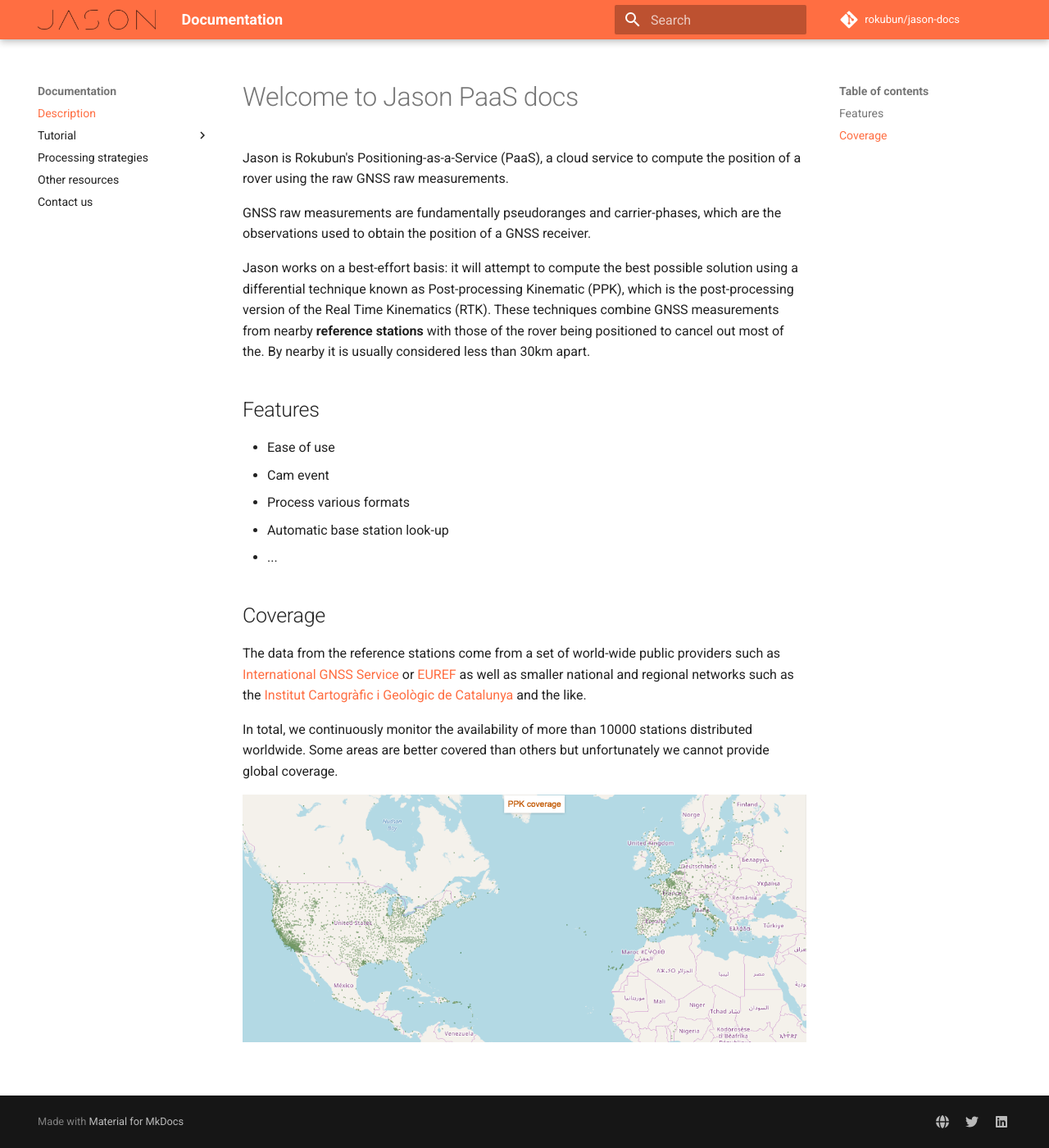
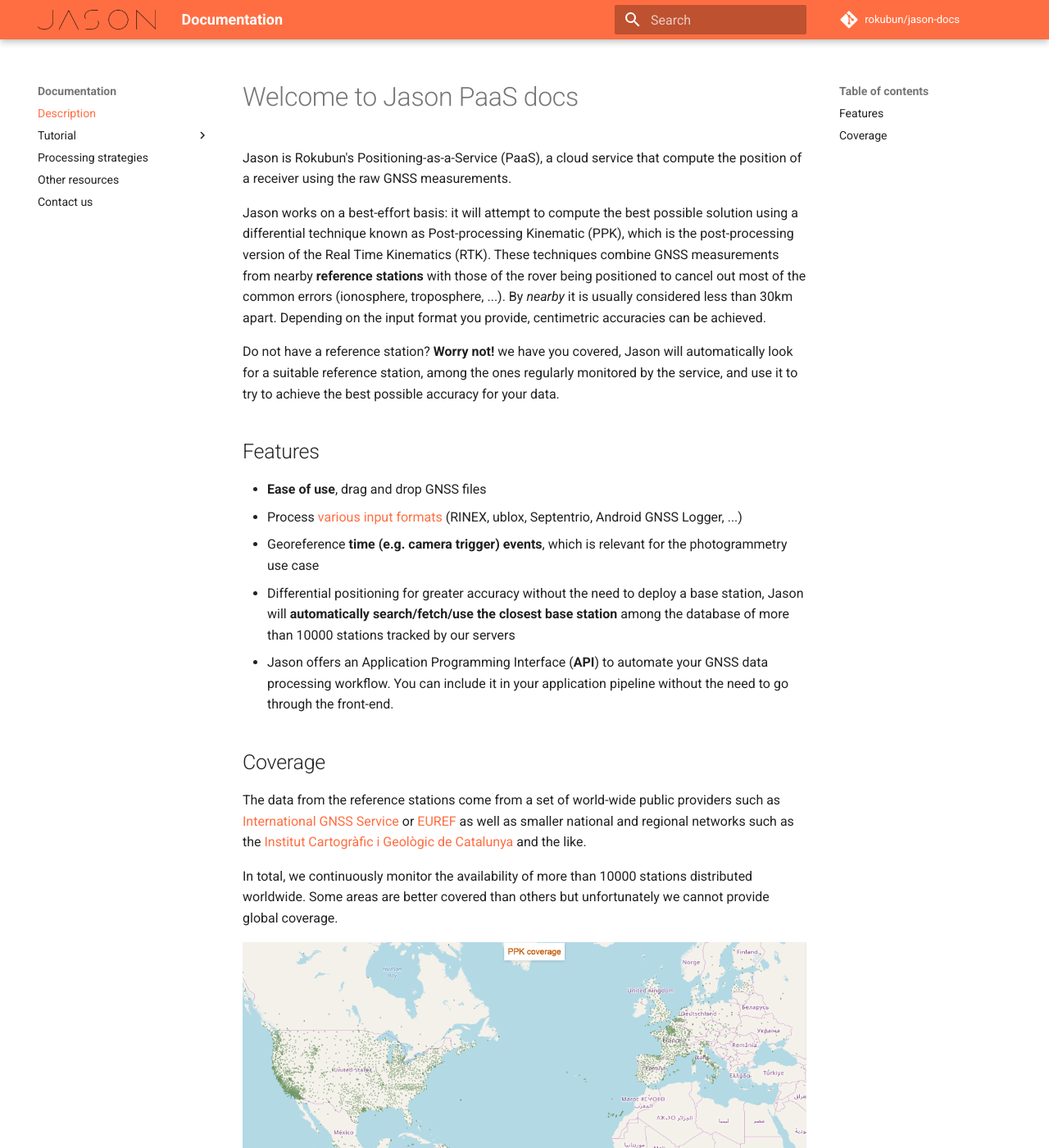
Before and after one commit to rokubun/jason-docs, an MkDocs documentation site: the page built from docs/index.md, in a window 1280 px wide and 1400 px high. Shown: the whole window at 82% size. Built offline with MkDocs 1.6.1 and Material for MkDocs 9.7.7, drawn with Linux system fonts in a browser that asks for light colours; comment, search, counter and statistics services are not loaded.

Commit message:
feat: add features in landing page

```diff
--- a/docs/index.md
+++ b/docs/index.md
@@ -1,26 +1,33 @@
 # Welcome to Jason PaaS docs
 
-Jason is Rokubun's Positioning-as-a-Service (PaaS), a cloud service to compute
-the position of a rover using the raw GNSS raw measurements.
-
-GNSS raw measurements are fundamentally pseudoranges and carrier-phases, which
-are the observations used to obtain the position of a GNSS receiver.
+Jason is Rokubun's Positioning-as-a-Service (PaaS), a cloud service that compute
+the position of a receiver using the raw GNSS measurements.
 
 Jason works on a best-effort basis: it will attempt to compute the best possible
 solution using a differential technique known as Post-processing Kinematic (PPK),
 which is the post-processing version of the Real Time Kinematics (RTK). These
-techniques combine GNSS measurements from nearby  **reference stations** with
-those of the rover being positioned to cancel out most of the. By nearby it
-is usually considered less than 30km apart.
+techniques combine GNSS measurements from nearby **reference stations** with
+those of the rover being positioned to cancel out most of the common errors
+(ionosphere, troposphere, ...). By _nearby_ it is usually considered less than
+30km apart. Depending on the input format you provide, centimetric accuracies
+can be achieved.
 
+Do not have a reference station? **Worry not!** we have you covered, Jason will
+automatically look for a suitable reference station, among the ones regularly
+monitored by the service, and use it to try to achieve the best possible accuracy
+for your data.
 
 ## Features
 
-- Ease of use
-- Cam event
-- Process various formats
-- Automatic base station look-up
-- ...
+- **Ease of use**, drag and drop GNSS files
+- Process [various input formats](../manual#supported-formats) (RINEX, ublox, Septentrio, Android GNSS Logger, ...)
+- Georeference **time (e.g. camera trigger) events**, which is relevant for the photogrammetry use case
+- Differential positioning for greater accuracy without the need to deploy a
+  base station, Jason will **automatically search/fetch/use the closest base station** among
+  the database of more than 10000 stations tracked by our servers
+- Jason offers an Application Programming Interface (**API**) to automate your
+  GNSS data processing workflow. You can include it in your application pipeline
+  without the need to go through the front-end.
 
 ## Coverage
 
```
Also changed, not shown: docs/contact.md (+2 -3 lines).
